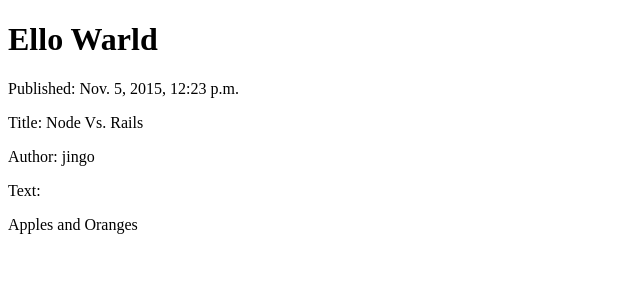
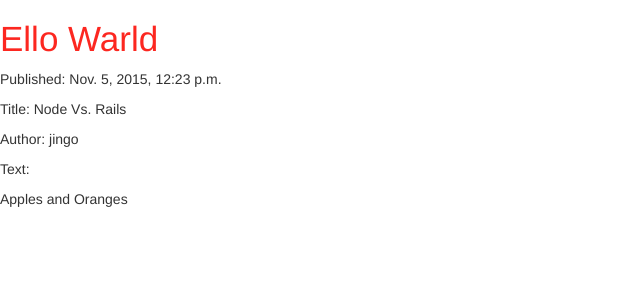
Before and after one commit to Jingo88/django_app_try_1, a Django app: page / in a window 1280 px wide. Shown: the top 300 px of the page, without its empty margins (0-640 px from the left). Run offline with Django 3.2, Linux system fonts and the light colour scheme; data comes from the database, SQL or seed files in the repository; some libraries are stand-ins or nearby versions.

Commit message:
hooking up css stylesheets

```diff
--- /dev/null
+++ b/blog/static/css/blog.css
@@ -0,0 +1,4 @@
+h1{
+	font-size: 2.5em;
+	color: #FC2720;
+}
--- a/blog/templates/blog/post_list.html
+++ b/blog/templates/blog/post_list.html
@@ -1,8 +1,12 @@
+{% load staticfiles %}
 <!DOCTYPE html>
 <html lang="en">
 <head>
 	<meta charset="UTF-8">
 	<title>Ello WARLD</title>
+	<link rel="stylesheet" href="//maxcdn.bootstrapcdn.com/bootstrap/3.2.0/css/bootstrap.min.css">
+<link rel="stylesheet" href="//maxcdn.bootstrapcdn.com/bootstrap/3.2.0/css/bootstrap-theme.min.css">
+	<link rel="stylesheet" href="{% static "css/blog.css" %}">
 </head>
 <body>
 	<h1>Ello Warld</h1>
```
